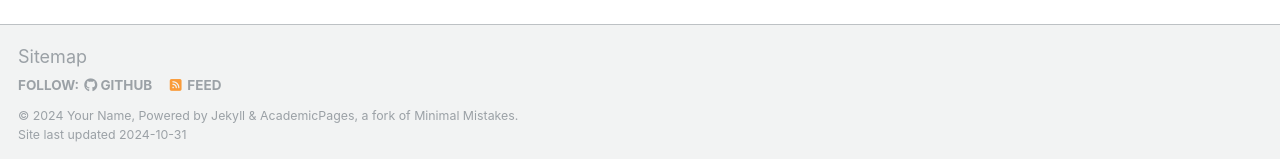
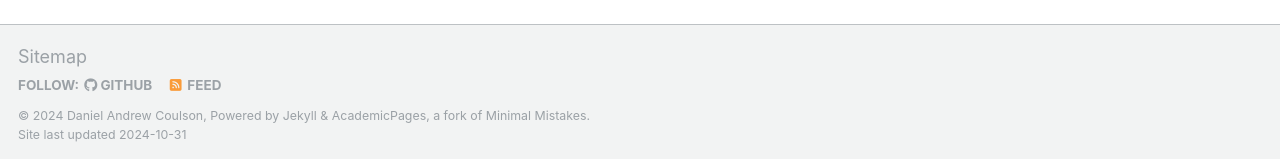
Before and after one commit to DanielCoulson/DanielCoulson.github.io, a Jekyll site: the page built from _pages/about.md, in a window 1280 px wide and 900 px high, scrolled down 2643 px. Shown: the part 738-897 px from the top of the window. Built offline with Jekyll 4.4.1, drawn with Linux system fonts in a browser that asks for light colours; some web fonts are replaced.

Commit message:
Update _config.yml

```diff
--- a/_config.yml
+++ b/_config.yml
@@ -10,7 +10,7 @@
 locale                   : "en-US"
 title                    : "DanielCoulson.github.io"
 title_separator          : "-"
-name                     : &name "Your Name"
+name                     : &name "Daniel Andrew Coulson"
 description              : &description "personal description"
 url                      : https://academicpages.github.io # the base hostname & protocol for your site e.g. "https://mmistakes.github.io"
 baseurl                  : "" # the subpath of your site, e.g. "/blog"
```
